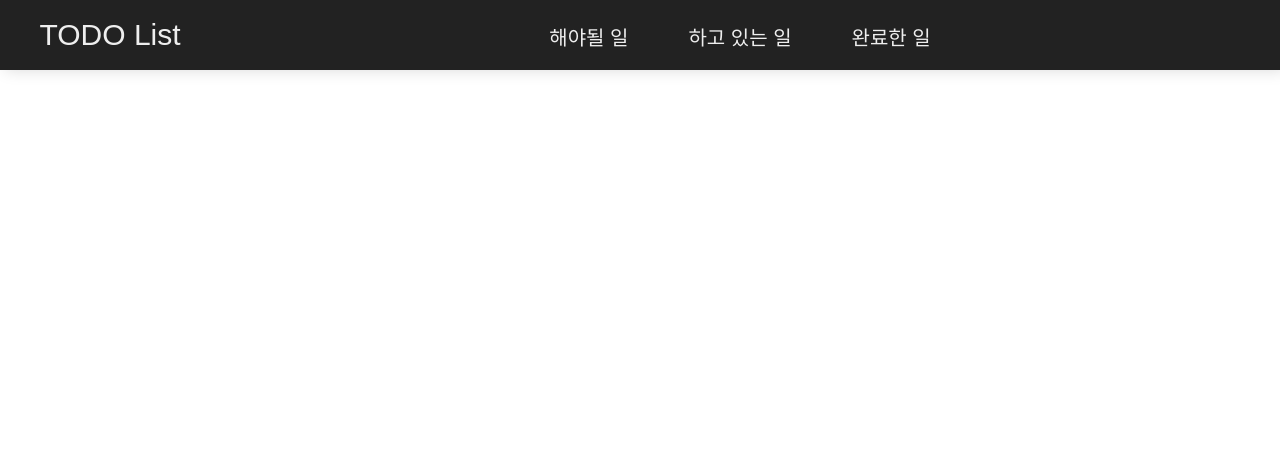
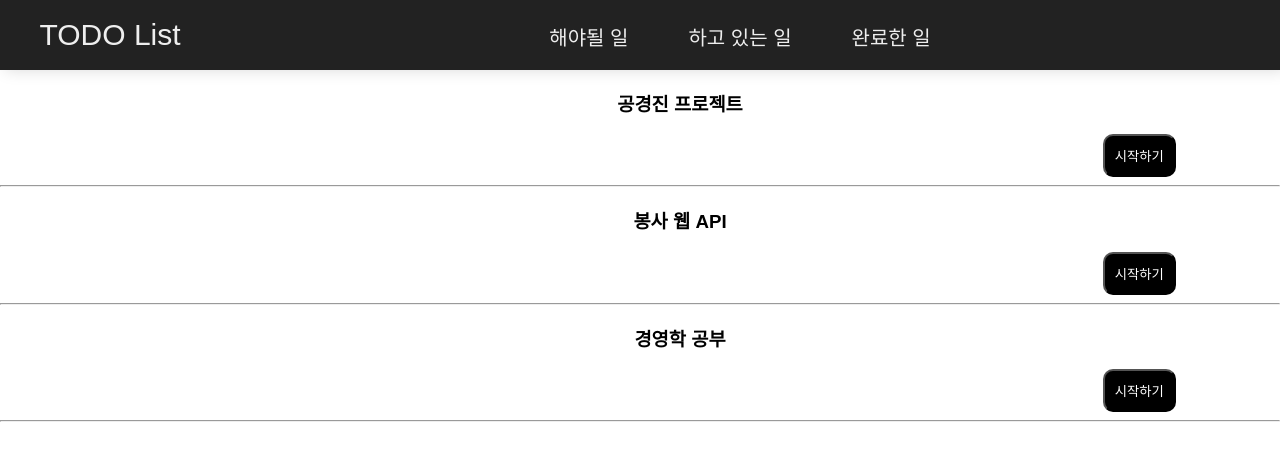
Before and after one commit to chobkyu/TODO-list-with-React, a React (Create React App) app in the folder my-app/: page / in a window 1280 px wide. Shown: the top 460 px of the page. Built offline with nearby package versions, Linux system fonts and the light colour scheme.

Commit message:
일단 리스트 띄우기

```diff
--- a/my-app/src/App.tsx
+++ b/my-app/src/App.tsx
@@ -40,7 +40,7 @@ function App() {
             element={
               <Main
                 topics={topics}
-                getValue={getValue}
+                //getValue={getValue}
                // gettoDoing={gettoDoing}
               />
             }/>
--- a/my-app/src/Main.tsx
+++ b/my-app/src/Main.tsx
@@ -1,7 +1,12 @@
 import React from "react";
 import {  useState } from "react";
+import Topics from "./App";
+import ToDO from "./ToDO";
 //import CreateTodo from "./CreateTodo";
 
+export interface Topics {
+  topics:Topics;
+}
 function Main(props:any) {
     const [inputs, setInputs] = useState({
         title: "",
@@ -46,8 +51,13 @@ function Main(props:any) {
 
     return (
         <div>
-
-
+          {props.topics.map((topic:Topics) => (
+          <ToDO
+            topic={topic}
+            key={props.topics.title}
+            getTextValue={getTextValue}
+          />
+      ))}
         </div>
       );
 }
--- /dev/null
+++ b/my-app/src/ToDO.tsx
@@ -0,0 +1,17 @@
+import React from 'react';
+import './App.css';
+
+function ToDO(props:any){
+    return (
+        <div>
+            <h3 className="todo" key={props.key} title={props.topic.body}>
+            {" "}
+            {props.topic.title}
+            </h3>
+            <button className="btn">시작하기</button>
+            <hr></hr>
+        </div>
+
+    )
+}
+export default ToDO;
```
